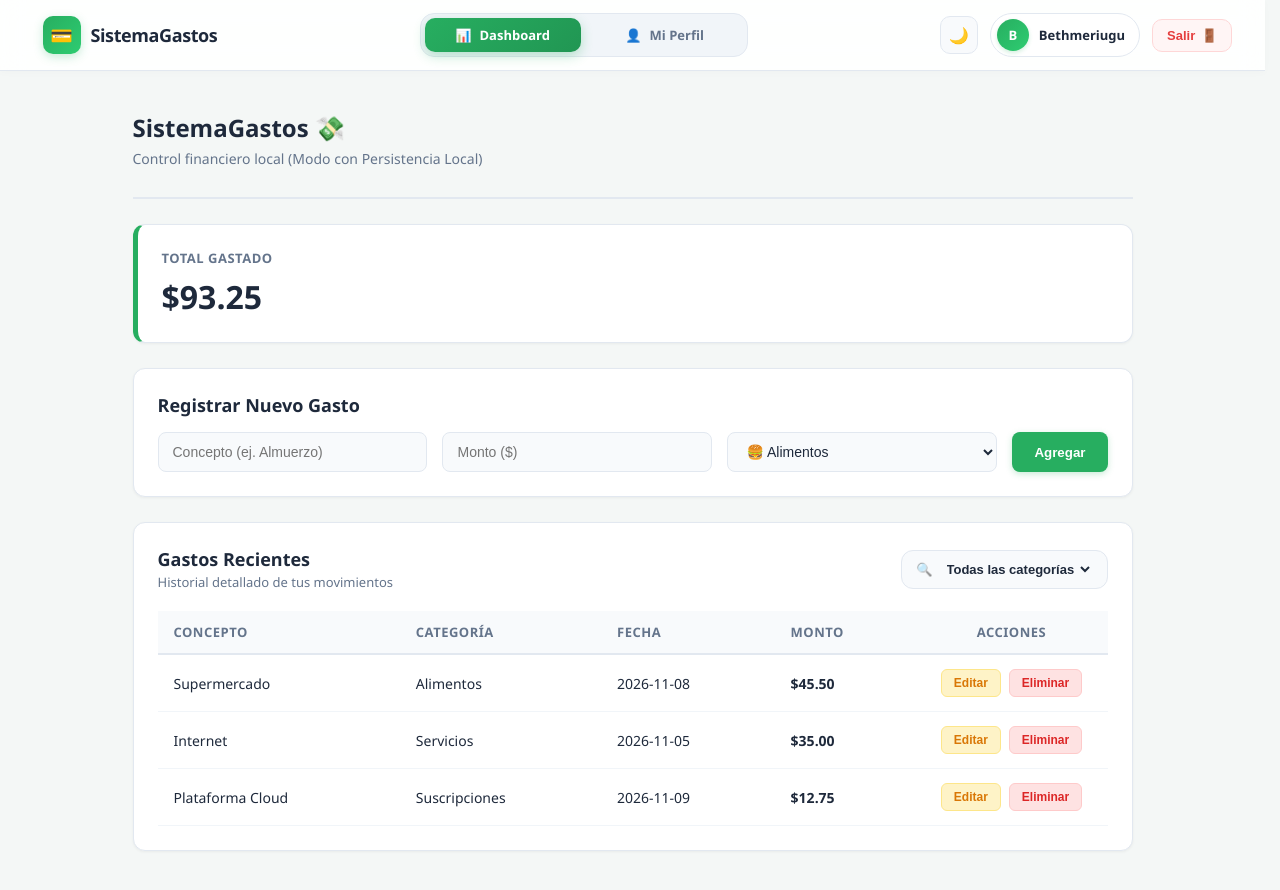
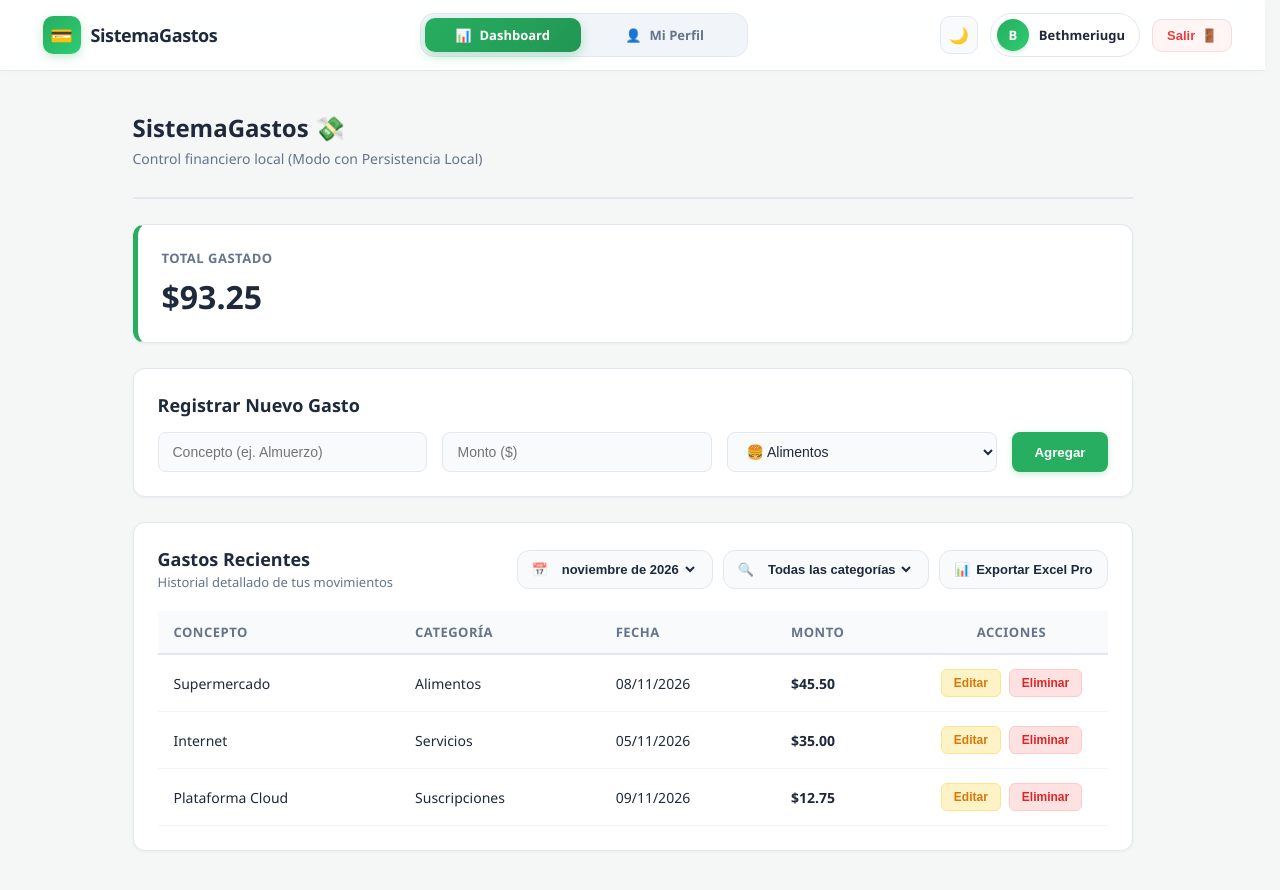
Before and after one commit to BethMeri/SistemaGastos, a React (Vite) app in the folder frontend/: page /login in a window 1280 px wide. Both pictures are taken after typing "name@example.com", "Sample123" into the empty fields and a click on the button "Entrar al Sistema". Built offline with nearby package versions, Linux system fonts and the light colour scheme.

Commit message:
feat: dashboard, perfiles y exportacion excel pro

```diff
--- a/frontend/src/Pages/Dashboard.jsx
+++ b/frontend/src/Pages/Dashboard.jsx
@@ -1,9 +1,9 @@
 /* frontend/src/Pages/Dashboard.jsx */
 import React, { useState, useEffect } from 'react';
+import * as XLSX from 'xlsx';
 import '../Styles/Dashboard.css';
 
 export default function Dashboard() {
-  // Inicializamos el estado cargando desde localStorage (si existe) o con datos por defecto
   const [gastos, setGastos] = useState(() => {
     const gastosGuardados = localStorage.getItem('sistema_gastos');
     if (gastosGuardados) {
@@ -24,11 +24,16 @@ export default function Dashboard() {
   const [monto, setMonto] = useState('');
   const [categoria, setCategoria] = useState('Alimentos');
   const [error, setError] = useState('');
+
+  // Estados para los filtros (Iniciamos en el mes actual del sistema por defecto)
   const [categoriaFiltro, setCategoriaFiltro] = useState('Todas');
+  const [mesFiltro, setMesFiltro] = useState(() => {
+    return new Date().toISOString().slice(0, 7);
+  });
+
   const [idEditando, setIdEditando] = useState(null);
   const [idConfirmando, setIdConfirmando] = useState(null);
 
-  // Cada vez que el arreglo 'gastos' cambie, lo guardamos automáticamente en localStorage
   useEffect(() => {
     localStorage.setItem('sistema_gastos', JSON.stringify(gastos));
   }, [gastos]);
@@ -106,9 +111,89 @@ export default function Dashboard() {
     setError('');
   };
 
-  const gastosMostrados = categoriaFiltro === 'Todas'
-    ? gastos
-    : gastos.filter((gasto) => gasto.categoria === categoriaFiltro);
+  // Función para transformar "2026-11-18" a "18/11/2026"
+  const formatearFechaVisual = (fechaStr) => {
+    if (!fechaStr) return '';
+    const [anio, mes, dia] = fechaStr.split('-');
+    return `${dia}/${mes}/${anio}`;
+  };
+
+  // Obtener meses únicos presentes en los gastos (ej. "2026-11")
+  const mesesDisponibles = [...new Set(gastos.map((gasto) => gasto.fecha.slice(0, 7)))].sort().reverse();
+
+  // Función para formatear "2026-11" a "noviembre de 2026"
+  const formatearMesNombre = (anioMes) => {
+    if (!anioMes) return '';
+    const [anio, mes] = anioMes.split('-');
+    const fecha = new Date(parseInt(anio), parseInt(mes) - 1, 1);
+    return fecha.toLocaleString('es-ES', { month: 'long', year: 'numeric' });
+  };
+
+  // Filtrar gastos por categoría y por mes simultáneamente
+  const gastosMostrados = gastos.filter((gasto) => {
+    const coincideCategoria = categoriaFiltro === 'Todas' || gasto.categoria === categoriaFiltro;
+    const coincideMes = mesFiltro === 'Todos' || gasto.fecha.startsWith(mesFiltro);
+    return coincideCategoria && coincideMes;
+  });
+
+  // Función para exportar un archivo de Excel (.xlsx) con nombre dinámico elegante
+  const exportarExcel = () => {
+    if (gastosMostrados.length === 0) {
+      alert("No hay gastos para exportar con los filtros actuales.");
+      return;
+    }
+
+    const aoa = [
+      ["Concepto", "Categoría", "Fecha", "Monto ($)"]
+    ];
+
+    gastosMostrados.forEach((gasto) => {
+      aoa.push([
+        gasto.concepto,
+        gasto.categoria,
+        formatearFechaVisual(gasto.fecha),
+        Number(gasto.monto)
+      ]);
+    });
+
+    const filaInicio = 2;
+    const filaFin = filaInicio + gastosMostrados.length - 1;
+    aoa.push(["TOTAL GASTADO", "", "", { f: `SUM(D${filaInicio}:D${filaFin})` }]);
+
+    const worksheet = XLSX.utils.aoa_to_sheet(aoa);
+
+    // Activamos los filtros automáticos desplegables en Excel
+    const rangoDatos = XLSX.utils.encode_range({
+      s: { r: 0, c: 0 },
+      e: { r: gastosMostrados.length, c: 3 }
+    });
+    worksheet['!autofilter'] = { ref: rangoDatos };
+
+    worksheet['!cols'] = [
+      { wch: 30 },
+      { wch: 22 },
+      { wch: 16 },
+      { wch: 18 }
+    ];
+
+    const workbook = XLSX.utils.book_new();
+    XLSX.utils.book_append_sheet(workbook, worksheet, "Reporte Gastos");
+
+    // Construcción del nombre de archivo profesional y limpio
+    let nombreArchivo = "";
+    if (mesFiltro === 'Todos') {
+      const anioActual = new Date().getFullYear();
+      nombreArchivo = `SistemaGastos_${anioActual}.xlsx`;
+    } else {
+      const [anio, mes] = mesFiltro.split('-');
+      const fecha = new Date(parseInt(anio), parseInt(mes) - 1, 1);
+      const nombreMes = fecha.toLocaleString('es-ES', { month: 'long' });
+      const nombreMesCapitalizado = nombreMes.charAt(0).toUpperCase() + nombreMes.slice(1);
+      nombreArchivo = `SistemaGastos_${nombreMesCapitalizado}_${anio}.xlsx`;
+    }
+
+    XLSX.writeFile(workbook, nombreArchivo);
+  };
 
   const totalGastos = gastos.reduce((acc, item) => acc + item.monto, 0);
 
@@ -153,6 +238,7 @@ export default function Dashboard() {
             <option value="Entretenimiento">🎮 Entretenimiento</option>
             <option value="Tecnología">💻 Tecnología</option>
             <option value="Hogar">🏠 Hogar</option>
+            <option value="Otros">📦 Otros</option>
           </select>
           <button type="submit" className={idEditando !== null ? 'dashboard-btn-actualizar' : ''}>
             {idEditando !== null ? 'Actualizar' : 'Agregar'}
@@ -160,7 +246,7 @@ export default function Dashboard() {
         </form>
       </div>
 
-      {/* Tabla de registros recientes con el nuevo Filtro Moderno */}
+      {/* Tabla de registros recientes */}
       <div className="tabla-container">
         <div className="dashboard-table-header-box">
           <div className="table-title-group">
@@ -168,6 +254,25 @@ export default function Dashboard() {
             <p>Historial detallado de tus movimientos</p>
           </div>
 
+          <div className="dashboard-filters-group">
+            {/* Filtro por Mes */}
+            <div className="filter-box-modern">
+              <span className="filter-icon">📅</span>
+              <select
+                className="dashboard-filter-dropdown"
+                value={mesFiltro}
+                onChange={(e) => setMesFiltro(e.target.value)}
+              >
+                <option value="Todos">Todos los meses</option>
+                {mesesDisponibles.map((mes) => (
+                  <option key={mes} value={mes}>
+                    {formatearMesNombre(mes)}
+                  </option>
+                ))}
+              </select>
+            </div>
+
+            {/* Filtro por Categoría */}
             <div className="filter-box-modern">
               <span className="filter-icon">🔍</span>
               <select
@@ -183,7 +288,18 @@ export default function Dashboard() {
                 <option value="Entretenimiento">🎮 Entretenimiento</option>
                 <option value="Tecnología">💻 Tecnología</option>
                 <option value="Hogar">🏠 Hogar</option>
+                <option value="Otros">📦 Otros</option>
               </select>
+            </div>
+
+            {/* Botón de Exportar a Excel Pro */}
+            <button
+              onClick={exportarExcel}
+              className="dashboard-export-btn"
+              title="Descargar reporte profesional en formato Excel (.xlsx)"
+            >
+              <span>📊</span> Exportar Excel Pro
+            </button>
           </div>
         </div>
 
@@ -203,7 +319,7 @@ export default function Dashboard() {
                 <tr key={gasto.id}>
                   <td>{gasto.concepto}</td>
                   <td>{gasto.categoria}</td>
-                  <td>{gasto.fecha}</td>
+                  <td>{formatearFechaVisual(gasto.fecha)}</td>
                   <td className="monto-celda">${gasto.monto.toFixed(2)}</td>
                   <td>
                     <div className="dashboard-acciones-celda">
@@ -226,7 +342,7 @@ export default function Dashboard() {
             ) : (
               <tr>
                 <td colSpan="5" className="dashboard-table-empty-row">
-                  No hay gastos registrados en esta categoría.
+                  No hay gastos registrados con estos filtros.
                 </td>
               </tr>
             )}
--- a/frontend/src/Pages/Profile.jsx
+++ b/frontend/src/Pages/Profile.jsx
@@ -109,7 +109,7 @@ export default function Profile() {
           </div>
 
           <div className="form-field">
-            <label>Correo electrónico <span className="badge-verified">Principal</span></label>
+            <label>Correo electrónico</label>
             <input
               type="email"
               value={correo}
--- a/frontend/src/Styles/Dashboard.css
+++ b/frontend/src/Styles/Dashboard.css
@@ -90,7 +90,16 @@
   transition: all 0.2s;
 }
 
-/* Forzamos que las opciones de los select mantengan visibilidad */
+/* Quitar flechitas del input de número */
+.gasto-form input[type="number"]::-webkit-outer-spin-button,
+.gasto-form input[type="number"]::-webkit-inner-spin-button {
+  -webkit-appearance: none;
+  margin: 0;
+}
+.gasto-form input[type="number"] {
+  -moz-appearance: textfield;
+}
+
 .gasto-form select option {
   background-color: var(--bg-card);
   color: var(--text-main);
@@ -152,7 +161,7 @@
   transition: background 0.3s ease, border-color 0.3s ease;
 }
 
-/* Cabecera de la Tabla y Filtro Moderno */
+/* Cabecera de la Tabla y Grupo de Filtros Modernos */
 .dashboard-table-header-box {
   display: flex;
   justify-content: space-between;
@@ -172,6 +181,13 @@
   margin: 2px 0 0 0;
   color: var(--text-muted);
   font-size: 13px;
+}
+
+/* Contenedor para múltiples filtros */
+.dashboard-filters-group {
+  display: flex;
+  gap: 10px;
+  flex-wrap: wrap;
 }
 
 /* Caja del Filtro Moderno */
@@ -211,7 +227,6 @@
   padding: 6px 2px;
 }
 
-/* Estilo para las opciones del desplegable del filtro */
 .dashboard-filter-dropdown option {
   background-color: var(--bg-card);
   color: var(--text-main);
@@ -384,3 +399,26 @@
   background-color: var(--border-color);
   color: var(--text-main);
 }
+
+/* frontend/src/Styles/Dashboard.css */
+
+.dashboard-export-btn {
+  background-color: var(--input-bg);
+  border: 1.5px solid var(--border-color);
+  color: var(--text-main);
+  padding: 8px 14px;
+  border-radius: 12px;
+  font-size: 13px;
+  font-weight: 600;
+  cursor: pointer;
+  display: flex;
+  align-items: center;
+  gap: 6px;
+  transition: all 0.2s ease;
+}
+
+.dashboard-export-btn:hover {
+  border-color: #27ae60;
+  background-color: rgba(39, 174, 96, 0.08);
+  transform: translateY(-1px);
+}
--- a/frontend/src/Styles/Profile.css
+++ b/frontend/src/Styles/Profile.css
@@ -156,15 +156,6 @@
   letter-spacing: 0.5px;
 }
 
-.badge-verified {
-  font-size: 10px;
-  background-color: #e8f5e9;
-  color: #27ae60;
-  padding: 2px 6px;
-  border-radius: 4px;
-  font-weight: 600;
-  text-transform: none;
-}
 
 .form-field input {
   padding: 11px 14px;
```
Lines whose indentation alone changed are shown as unchanged.
